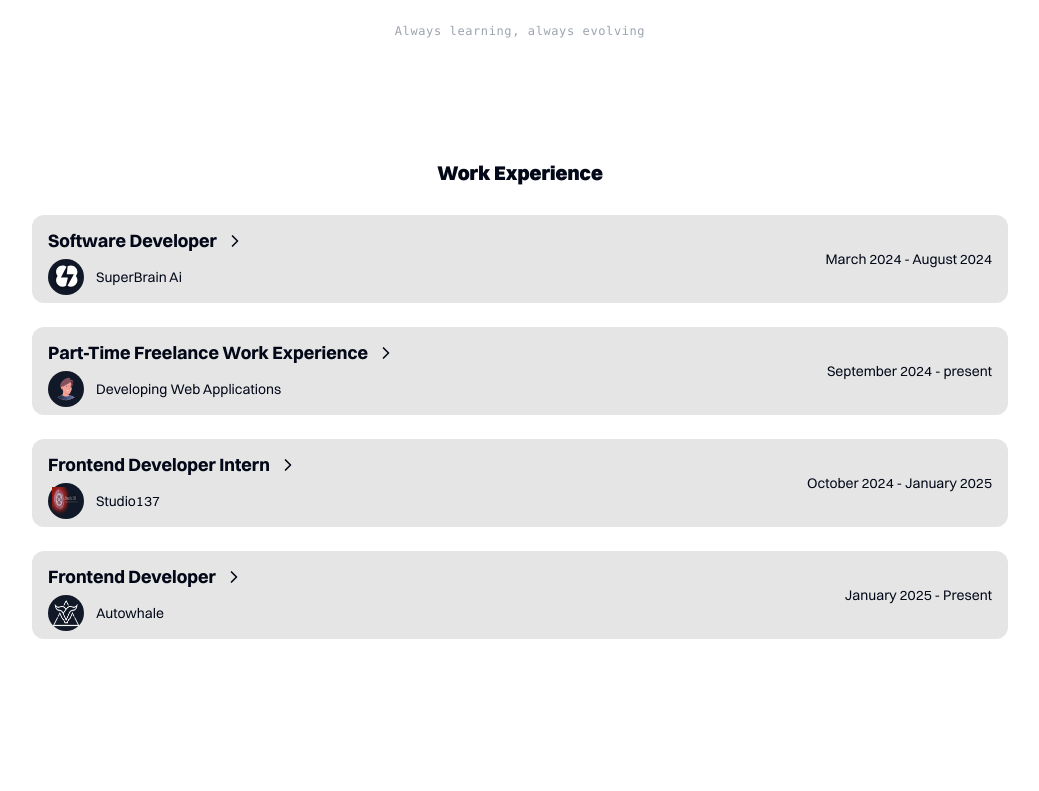
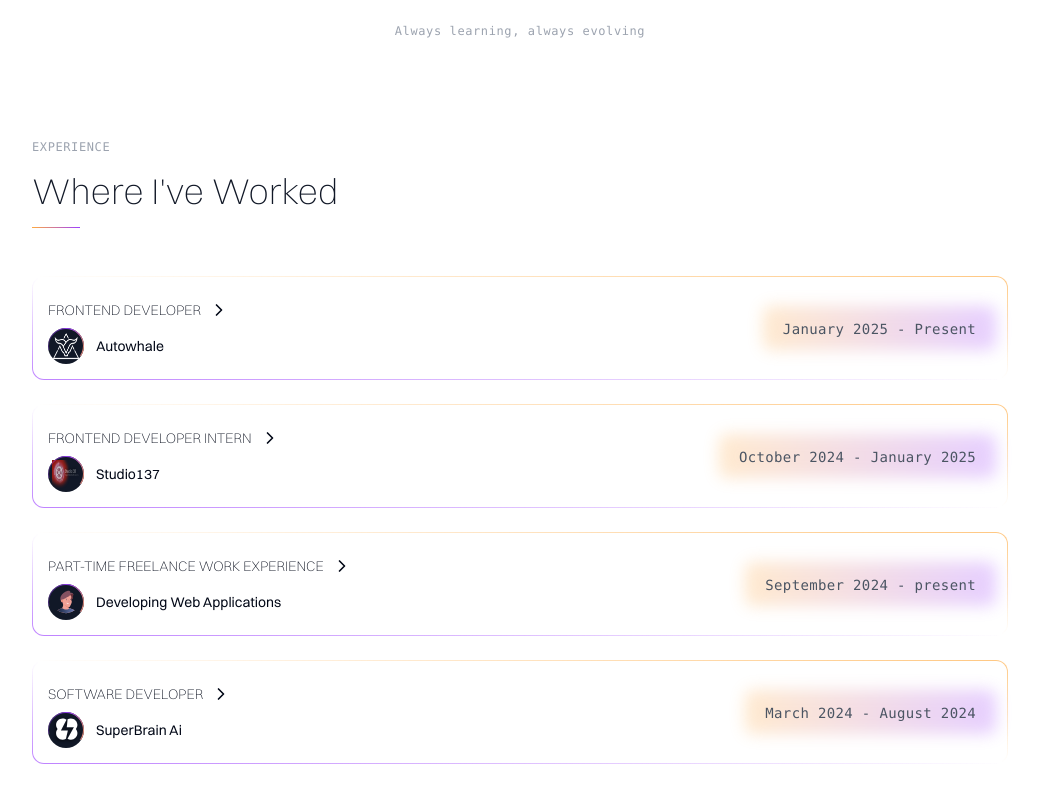
Before and after one commit to CoDesign-Spa27/sandeep, a Next.js app: page / in a window 1280 px wide. Shown: the part 1360-2151 px from the top of the page, without its empty margins (120-1159 px from the left). Built offline with nearby package versions, Linux system fonts and the light colour scheme.

Commit message:
revamp: experience card

```diff
--- a/app/_Section/Experience.tsx
+++ b/app/_Section/Experience.tsx
@@ -1,13 +1,13 @@
-"use client"
-import { motion, useAnimation } from 'framer-motion'
-import React, { useEffect } from 'react'
-import { EXPERIENCE_DATA } from '@/data/index'
-import ExperienceCard from '@/components/experience-card';
+/* eslint-disable react/no-unescaped-entities */
+"use client";
+import { motion, useAnimation } from "framer-motion";
+import React, { useEffect } from "react";
+import { EXPERIENCE_DATA } from "@/data/index";
+import ExperienceCard from "@/components/experience-card";
 import { useInView } from "react-intersection-observer";
 
 const Experience = () => {
   const controls = useAnimation();
-
 
   const [ref, inView] = useInView({
     triggerOnce: true,
@@ -43,37 +43,55 @@ const Experience = () => {
       },
     },
   };
-
+  const fadeInUp = {
+    hidden: {
+      opacity: 0,
+      y: 30,
+      filter: "blur(4px)",
+    },
+    visible: (delay = 0) => ({
+      opacity: 1,
+      y: 0,
+      filter: "blur(0px)",
+      transition: {
+        duration: 0.6,
+        delay: delay * 0.1,
+        ease: [0.25, 0.46, 0.45, 0.94],
+      },
+    }),
+  };
   return (
     <div className="py-5">
-
       <motion.div
-        ref={ref}
-        variants={containerVariants}
+        className="mb-10 space-y-4"
         initial="hidden"
-        animate={controls}
-        className="text-xl font-black text-center py-5"
+        whileInView="visible"
+        viewport={{ once: true, margin: "-100px" }}
+        variants={fadeInUp}
+        custom={0}
       >
-        Work Experience
+        <div className="text-xs font-mono text-gray-400 tracking-wider uppercase">
+          Experience
+        </div>
+        <h2 className="text-3xl md:text-4xl font-light text-gray-900 dark:text-white">
+          Where I've Worked
+        </h2>
+        <div className="w-12 h-px  bg-gradient-to-r from-color1 to-color2" />
       </motion.div>
 
       <motion.div
-        className="flex flex-col gap-2"
+        className="flex flex-col-reverse gap-2"
         variants={containerVariants}
-        initial="hidden"
         animate={controls}
       >
         {EXPERIENCE_DATA.map((experience) => (
-          <motion.div
-            key={experience.id}
-            variants={cardVariants}
-          >
+          <motion.div key={experience.id} variants={cardVariants}>
             <ExperienceCard {...experience} />
           </motion.div>
         ))}
       </motion.div>
     </div>
-  )
-}
+  );
+};
 
 export default Experience;
--- a/app/_Section/Home.tsx
+++ b/app/_Section/Home.tsx
@@ -95,7 +95,7 @@ const Home = () => {
             <div className="absolute inset-0 rounded-[inherit] border border-transparent [mask-clip:padding-box,border-box] [mask-composite:intersect] [mask-image:linear-gradient(transparent,transparent),linear-gradient(#000,#000)]">
               <div className="absolute inset-0 bg-gradient-to-br from-[#ffaa40] via-transparent to-[#9c40ff] opacity-70 scale-[1.004]"></div>
             </div>
-            <BorderBeam size={100}/>
+            <BorderBeam size={100} />
             <div className="space-y-8">
               <motion.div
                 initial="hidden"
--- a/components/experience-card.tsx
+++ b/components/experience-card.tsx
@@ -4,7 +4,7 @@ import SuperbrainLogo from "../../public/experience/SuperBrain Logo.svg";
 import Image from "next/image";
 import { ArrowBigDown, ChevronDown, ChevronRight } from "lucide-react";
 import Balancer from "react-wrap-balancer";
-
+import { BorderBeam } from "./ui/border-beam";
 
 interface ExperienceCardProps {
   title: string;
@@ -14,38 +14,33 @@ interface ExperienceCardProps {
   image: string;
 }
 
-
 const ExperienceCard = ({
   title,
   company,
   description,
   date,
   image,
-    }:ExperienceCardProps
-) => {
+}: ExperienceCardProps) => {
   const [expanded, setExpanded] = React.useState(false);
 
   const handleExpand = (e: React.MouseEvent<HTMLAnchorElement, MouseEvent>) => {
-    if(description){
-
+    if (description) {
       e.preventDefault();
       setExpanded(!expanded);
     }
   };
 
-
   return (
     <div className="my-2">
-
-      <div className="bg-black/10 dark:bg-white/10 py-2 px-4 rounded-xl backdrop-blur-sm">
-        <div className=" sm:flex justify-between items-center">
+      <div className="py-4 px-4 rounded-xl backdrop-blur-sm">
+        <div className="absolute inset-0 rounded-[inherit] border border-transparent [mask-clip:padding-box,border-box] [mask-composite:intersect] [mask-image:linear-gradient(transparent,transparent),linear-gradient(#000,#000)]">
+          <div className="absolute inset-0 bg-gradient-to-bl from-color1 via-transparent to-color2 opacity-70 scale-[1.08]"></div>
+        </div>
+        <div className=" sm:flex justify-between items-center relative z-10">
           <div>
-            <div className="sm:text-lg items-center flex sm:gap-2 gap-0.5 py-1 font-bold">
-                <div>
-                  <Balancer>
-
-           {title}
-                  </Balancer>
+            <div className="sm:text-lg items-center flex sm:gap-2 gap-0.5 py-2 font-bold">
+              <div className="font-light uppercase text-sm">
+                <Balancer>{title}</Balancer>
               </div>
               <motion.div
                 initial={{ opacity: 0, height: 0 }}
@@ -74,22 +69,38 @@ const ExperienceCard = ({
                       ease: [0.16, 1, 0.3, 1],
                     }}
                   >
-                    {expanded ? <ChevronRight className="w-5 h-5" /> : <ChevronRight className="w-5 h-5" />}
+                    {expanded ? (
+                      <ChevronRight className="w-5 h-5" />
+                    ) : (
+                      <ChevronRight className="w-5 h-5" />
+                    )}
                   </motion.div>
                 </a>
               </motion.div>
             </div>
             <div className="flex items-center gap-3">
-              <div className="bg-gray-900 rounded-full p-1">
-                <Image src={image} width={10} height={10} className="w-7 h-7" alt="logo" />
+              <div className="bg-gray-900 rounded-full p-1 relative">
+                <Image
+                  src={image}
+                  width={28}
+                  height={28}
+                  className="w-7 h-7"
+                  alt={`${company} logo`}
+                />
+                <BorderBeam size={50} />
               </div>
               <div className="text-sm py-2">{company}</div>
             </div>
           </div>
 
           <div className="flex flex-col items-center justify-between">
-            <div className="text-sm py-2 sm:py-0 dark:text-gray-300">
+            <div className="relative group">
+              <div className="absolute -inset-1 bg-gradient-to-r from-color1 to-color2 rounded-lg blur opacity-25 group-hover:opacity-40 transition duration-1000"></div>
+              <div className="relative px-4 py-1.5  rounded-xl">
+                <span className="text-sm font-mono text-gray-600 dark:text-gray-300 tracking-wide">
                   {date}
+                </span>
+              </div>
             </div>
           </div>
         </div>
@@ -100,10 +111,9 @@ const ExperienceCard = ({
               opacity: expanded ? 1 : 0,
               height: expanded ? "auto" : 0,
             }}
-
             transition={{
               duration: 0.7,
-              ease: [0.16, 1, 0.3, 1] ,
+              ease: [0.16, 1, 0.3, 1],
             }}
             className="py-2"
           >
```
Lines whose indentation alone changed are shown as unchanged.
